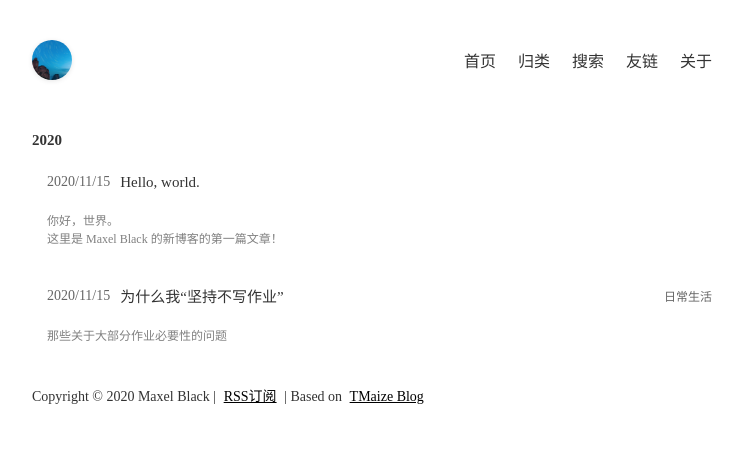
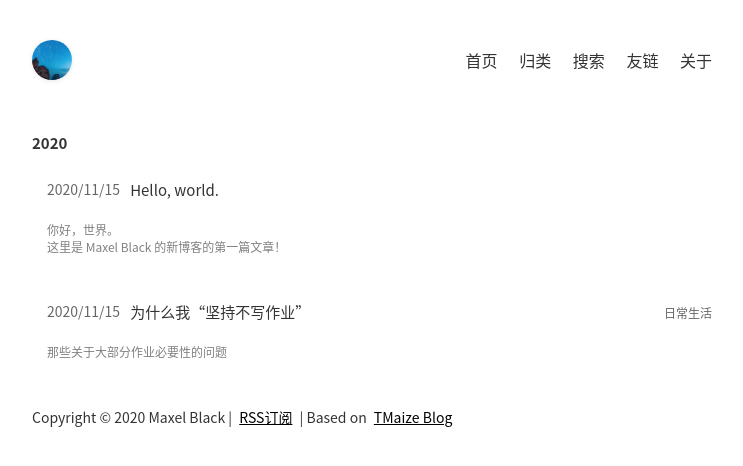
Before and after one commit to maxelblack/blog, a Jekyll site: the page built from index.html, in a window 1280 px wide. Shown: the top 466 px of the page, without its empty margins (268-1011 px from the left). Built offline with Jekyll 4.4.1, drawn with Linux system fonts in a browser that asks for light colours; some web fonts are replaced; comment, search, counter and statistics services are not loaded.

Commit message:
Update the website.

```diff
--- a/_includes/head.html
+++ b/_includes/head.html
@@ -22,6 +22,9 @@
   <link rel="preconnect" href="https://fonts.gstatic.com" />
   <link href="https://fonts.googleapis.com/css2?family=ZCOOL+XiaoWei&display=swap" rel="stylesheet" />
   -->
+  <style>
+    @import url('https://fonts.googleapis.com/css2?family=ZCOOL+XiaoWei&display=swap');
+  </style>
   <!--Icon-->
   <link rel="icon" href="{{site.baseurl}}/static/img/favicon.ico" />
   <link rel="apple-touch-icon" href="{{site.baseurl}}/static/img/logo.png" />
--- a/static/css/common.css
+++ b/static/css/common.css
@@ -1,13 +1,14 @@
-@font-face {
+/*@font-face {
   font-family: 'ZCOOL XiaoWei';
   src: url('/static/font/zcoolxiaowei.ttf');
 }
-/*
+*/
+
 @font-face {
   font-family: 'Consolas';
   src: url('../font/consola.ttf');
 }
-*/
+
 html {
   color: #333333;
   background: #ffffff;
@@ -18,7 +19,7 @@
   text-size-adjust: 100%;
   -webkit-font-smoothing: antialiased;
   -moz-osx-font-smoothing: grayscale;
-  font-family: 'ZCOOL XiaoWei','Microsoft YaHei UI' 'Microsoft YaHei', 'PingFang SC', 'Noto Sans CJK SC', 'Hiragino Sans GB', 'WenQuanYi Micro Hei', sans-serif;
+  font-family: 'ZCOOL XiaoWei', 'Microsoft YaHei UI', 'Microsoft YaHei', 'PingFang SC', 'Noto Sans CJK SC', 'Hiragino Sans GB', 'WenQuanYi Micro Hei', sans-serif;
 }
 body {
   max-width: 680px;
```
